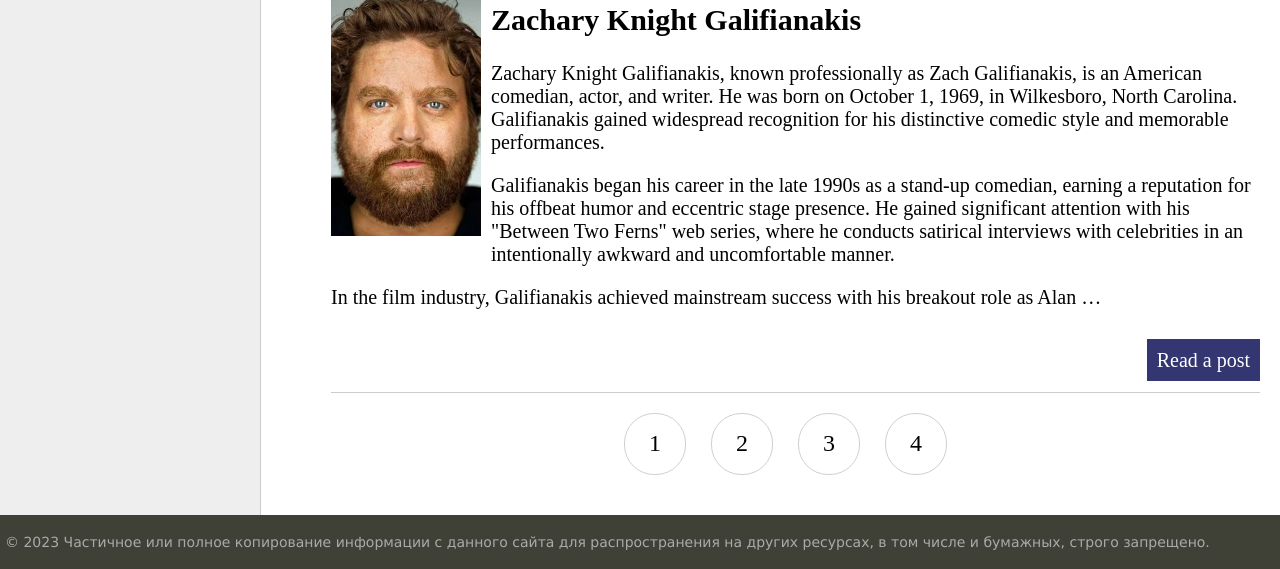
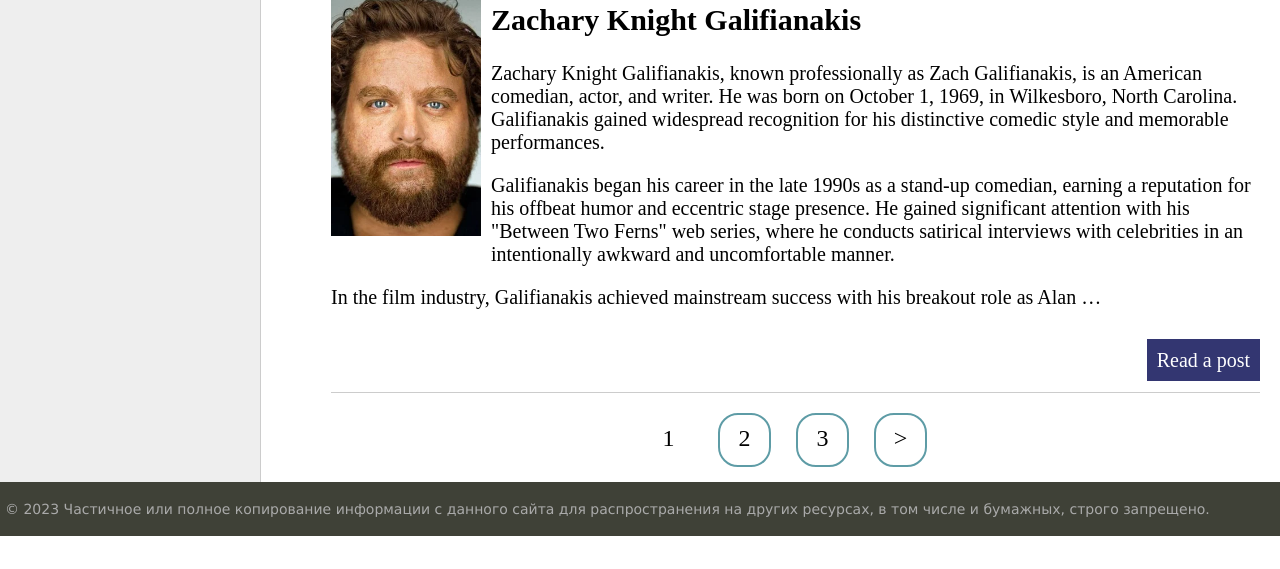
Before and after one commit to n1ckdevops/django_blog, a Django app: page / in a window 1280 px wide. Shown: the part 1021-1590 px from the top of the page. After the commit the page ends 1557 px from the top, so only its background shows below. Run offline with Django 4.2, Linux system fonts and the light colour scheme; data comes from the database, SQL or seed files in the repository; both versions use the stored data as it was after the commit.

Commit message:
adding pagination

```diff
--- a/women/models.py
+++ b/women/models.py
@@ -4,6 +4,7 @@
 
 # Create your models here.
 class Women(models.Model):
+    objects = None
     title = models.CharField(max_length=255, verbose_name="Title")
     slug = models.SlugField(max_length=255, unique=True, db_index=True, verbose_name="URL")
     content = models.TextField(blank=True, verbose_name="Article text")
@@ -28,6 +29,7 @@
 
 
 class Category(models.Model):
+    objects = None
     name = models.CharField(max_length=100, db_index=True, verbose_name="Category")
     slug = models.SlugField(max_length=255, unique=True, db_index=True, verbose_name="URL")
 
--- a/women/static/women/css/styles.css
+++ b/women/static/women/css/styles.css
@@ -393,7 +393,7 @@
 
 .list-pages {
 	text-align: center;
-	margin: 0 0 20px 0;
+	margin: 0 0 -5px 0;
 }
 .list-pages ul {
 	margin: 20px 0 0 0;
@@ -411,11 +411,11 @@
 }
 .list-pages .page-num, .page-num-selected {
 	display: inline-block;
-	width: 60px;
-	height: 44px;
-	padding: 16px 0 0 0;
-	border: 1px solid #d0d0d0;
-	border-radius: 30px;
+	width: 49px;
+	height: 40px;
+	padding: 10px 0 0 0;
+	border: 2px solid #5e9ca6;
+	border-radius: 20px;
 }
 .list-pages .page-num:hover {
 	box-shadow: 3px 3px 1px #d0d0d0;
@@ -423,7 +423,7 @@
 .list-pages .page-num-selected {
 	border: none;
 	color: #000;
-	font-size: 20px;
+	font-size: 24px;
 }
 .list-pages .page-num-selected:hover {
 	box-shadow: none;
--- a/women/templates/women/base.html
+++ b/women/templates/women/base.html
@@ -3,7 +3,7 @@
 <!DOCTYPE html>
 <html>
 <head>
-    <title>{{title}}</title>
+    <title>{{ title }}</title>
     <link type="text/css" href="{% static 'women/css/styles.css' %}" rel="stylesheet"/>
     <meta http-equiv="Content-Type" content="text/html; charset=utf-8">
     <link rel="shortcut icon" href="{% static 'women/images/main.ico' %}" type="image/x-icon"/>
@@ -21,9 +21,9 @@
                         </a></li>
                         {% for m in menu %}
                             {% if not forloop.last %}
-                    <li><a href="{% url m.url_name %}">{{m.title}}</a></li>
+                                <li><a href="{% url m.url_name %}">{{ m.title }}</a></li>
                             {% else %}
-                    <li class="last"><a href="{% url m.url_name %}">{{m.title}}</a></li>
+                                <li class="last"><a href="{% url m.url_name %}">{{ m.title }}</a></li>
                             {% endif %}
                         {% endfor %}
                     </ul>
@@ -46,9 +46,9 @@
                             {% for c in cats %}
                                 {% if c.women__count > 0 %}
                                     {% if c.pk == cat_selected %}
-                            <li class="selected">{{c.name}}</li>
+                                        <li class="selected">{{ c.name }}</li>
                                     {% else %}
-                            <li><a href="{{ c.get_absolute_url}}">{{c.name}}</a></li>
+                                        <li><a href="{{ c.get_absolute_url }}">{{ c.name }}</a></li>
                                     {% endif %}
                                 {% endif %}
                             {% endfor %}
@@ -62,7 +62,7 @@
                         </ul>
                     </td>
                     <!-- Конец Sidebar'а -->
-                    <td valign="top" class="content">
+                    <td align="top" class="content">
                         <!-- Хлебные крошки -->
                         {% block breadcrumbs %}
                         {% endblock %}
@@ -71,15 +71,34 @@
                         <div class="content-text">
                             {% block content %}
                             {% endblock %}
+                            {% if page_obj.has_other_pages %}
                                 <nav class="list-pages">
                                     <ul>
+                                        {% if page_obj.has_previous %}
+                                            <li class="page-num">
+                                                <a href="?page={{ page_obj.previous_page_number }}">&lt;</a>
+                                            </li>
+                                        {% endif %}
+
                                         {% for p in paginator.page_range %}
+                                            {% if page_obj.number == p %}
+                                                <li class="page-num page-num-selected">{{ p }}</li>
+                                            {% elif p >= page_obj.number|add:-2 and p <= page_obj.number|add:2 %}
                                                 <li class="page-num">
                                                     <a href="?page={{ p }}">{{ p }}</a>
                                                 </li>
+                                            {% endif %}
                                         {% endfor %}
+
+                                        {% if page_obj.has_next %}
+                                            <li class="page-num">
+                                                <a href="?page={{ page_obj.next_page_number }}">&gt;</a>
+                                            </li>
+                                        {% endif %}
+
                                     </ul>
                                 </nav>
+                            {% endif %}
                         </div>
                         <!-- Конец блока контента -->
 
--- a/women/utils.py
+++ b/women/utils.py
@@ -10,6 +10,8 @@
 
 
 class DataMixin:
+    paginate_by = 3
+
     def __init__(self):
         self.request = None
 
--- a/women/views.py
+++ b/women/views.py
@@ -11,8 +11,6 @@
 
 
 class WomenHome(DataMixin, ListView):
-    # amount posts on the page
-    paginate_by = 3
     model = Women
     template_name = 'women/index.html'
     context_object_name = 'posts'
```
Also changed, not shown: db.sqlite3. Lines whose indentation alone changed are shown as unchanged.
